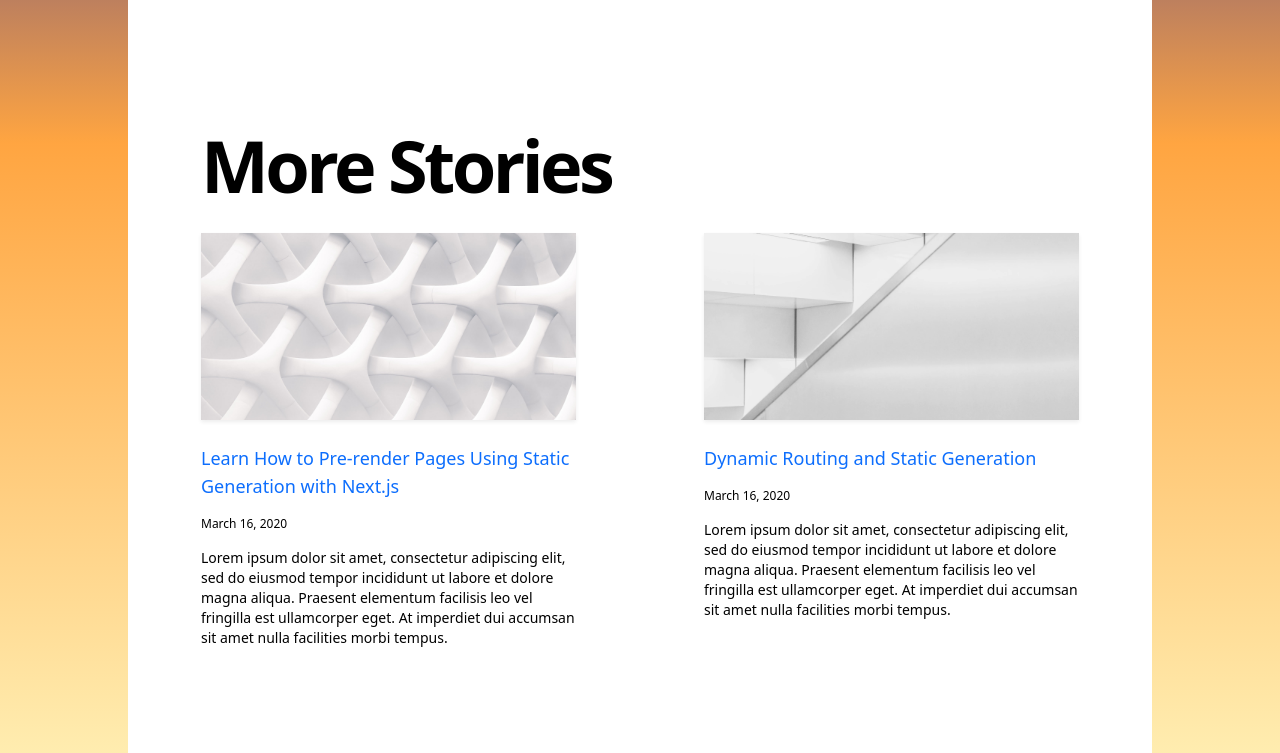
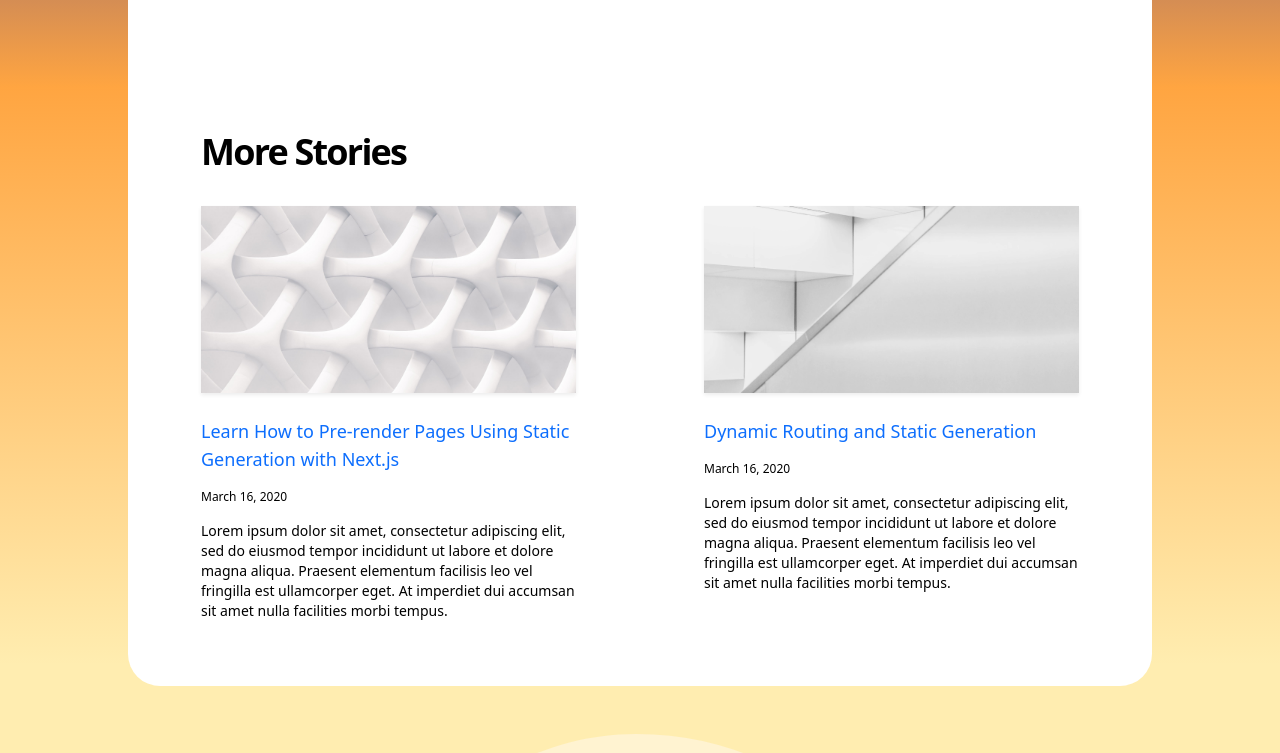
Before and after one commit to Cody-Hasty/hasty-website, a Next.js app: page /blog in a window 1280 px wide. Shown: the part 840-1593 px from the top of the page. Built offline with nearby package versions, Linux system fonts and the light colour scheme; a web font is replaced by a local one.

Commit message:
style: update container and font sizes

```diff
--- a/app/(pages)/blog/[slug]/page.tsx
+++ b/app/(pages)/blog/[slug]/page.tsx
@@ -30,7 +30,7 @@ export default function PostPage({ params }: Params) {
     return (
       (post ?
         <Tooltip>
-          <div className='m-2'>
+          <div className='p-2'>
             <PostPreview
               title={post.title}
               blogImage={post.blogImage}
@@ -71,9 +71,6 @@ export default function PostPage({ params }: Params) {
         <div className='w-full my-auto text-left'>
           {postPreviewLinkInDirection("previous")}
         </div>
-        <div className='w-content my-auto text-center'>
-          <a className='btn btn-primary rounded-5 no-underline whitespace-nowrap' href='#top'>↑ Top</a>
-        </div>
         <div className='w-full my-auto text-right'>
           {postPreviewLinkInDirection("next")}
         </div>
--- a/app/(pages)/blog/page.tsx
+++ b/app/(pages)/blog/page.tsx
@@ -13,7 +13,7 @@ export default function BlogPage() {
   const morePosts = posts.slice(1)
   return (
     <div id="blog">
-      <div className='container mx-auto px-5 pt-5'>
+      <div className='px-5 pt-5'>
         {blogIndex && (
           <BlogIndex
             title={blogIndex.title}
--- a/app/components/blog/partials/more-stories.tsx
+++ b/app/components/blog/partials/more-stories.tsx
@@ -8,10 +8,10 @@ type MoreStoriesProps = {
 export default function MoreStories({ posts }: MoreStoriesProps) {
   return (
     <div>
-      <h2 className="mb-8 text-5xl md:text-7xl font-bold tracking-tighter leading-tight">
+      <h2 className="mb-8 text-4xl font-bold tracking-tighter leading-tight">
         More Stories
       </h2>
-      <div className="grid grid-cols-1 md:grid-cols-2 md:gap-x-16 lg:gap-x-32 gap-y-20 md:gap-y-32 mb-32">
+      <div className="grid grid-cols-1 md:grid-cols-2 md:gap-x-16 lg:gap-x-32 gap-y-16 md:gap-y-32 mb-6">
         {posts.map((post) => (
           <PostPreview
             key={post.slug}
```
